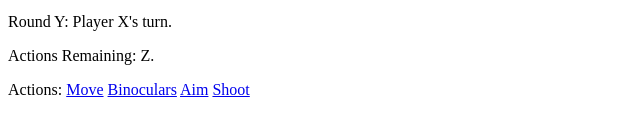
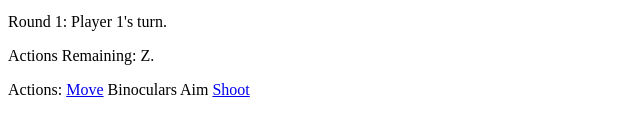
Before and after one commit to nathanleiby/sniper, a plain HTML site: page index.html in a window 1280 px wide. Shown: the part 213-346 px from the top of the page, without its empty margins (0-640 px from the left). Drawn offline with Linux system fonts and the light colour scheme.

Commit message:
Adding idea of turns, rounds.. removed nonsupported actions for now

```diff
--- a/index.html
+++ b/index.html
@@ -11,7 +11,7 @@
 			Your browser does not support the HTML5 canvas tag.
 		</canvas>
 		<div>
-			<p>
+			<p id="game_status">
 				Round Y: Player X's turn.
 			</p>
 			<p>
@@ -20,8 +20,10 @@
 			<p>
 				Actions:
 				<a href="#" id="btn_move">Move</a>
-				<a href="#" id="btn_binoc">Binoculars</a>
-				<a href="#" id="btn_aim">Aim</a>
+				<!-- <a href="#" id="btn_binoc">Binoculars</a> -->
+				Binoculars
+				<!-- <a href="#" id="btn_aim">Aim</a> -->
+				Aim
 				<a href="#" id="btn_shoot">Shoot</a>
 			</p>
 		</div>
--- a/main.js
+++ b/main.js
@@ -21,6 +21,7 @@ var NUMBER_OF_PLAYERS = 2;
 // Global state
 var g_map = []	// Game Map
 var g_player_turn = -1;	// this will cause it to start with player 0
+var g_round = 0;
 var g_click_mode = null;
 var g_is_alive = [];
 
@@ -76,6 +77,12 @@ $(document).ready(function(){
 // Waiting for input should be async. Must allow response to mouse events
 function loop() {
 	g_player_turn = (g_player_turn+1) % NUMBER_OF_PLAYERS;
+	if (g_player_turn === 0) {
+		g_round += 1;
+	}
+
+	var game_status = "Round " + g_round + ": Player " + (g_player_turn+1) + "'s turn.";
+	$('#game_status').text(game_status);
 
 	// execute action
 	// wait for responses to sub actions (e.g. shoot... where? legal move?)
```
